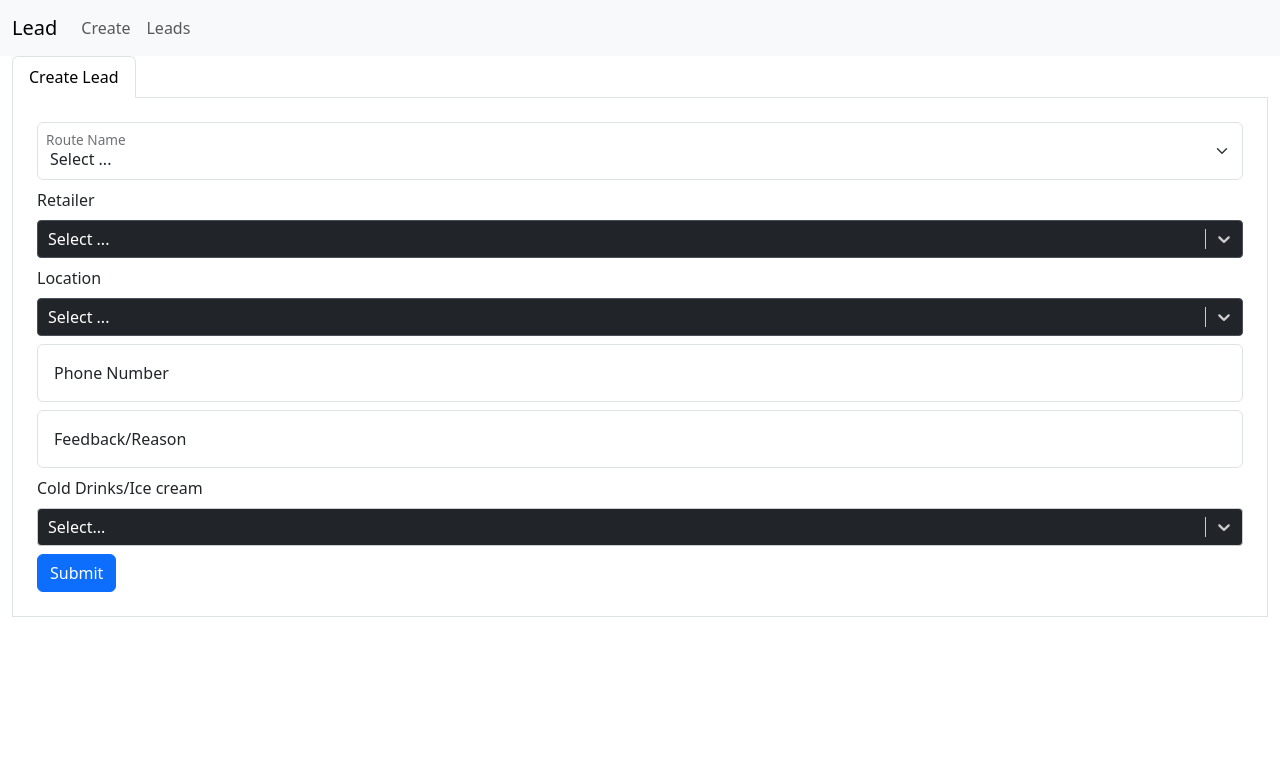
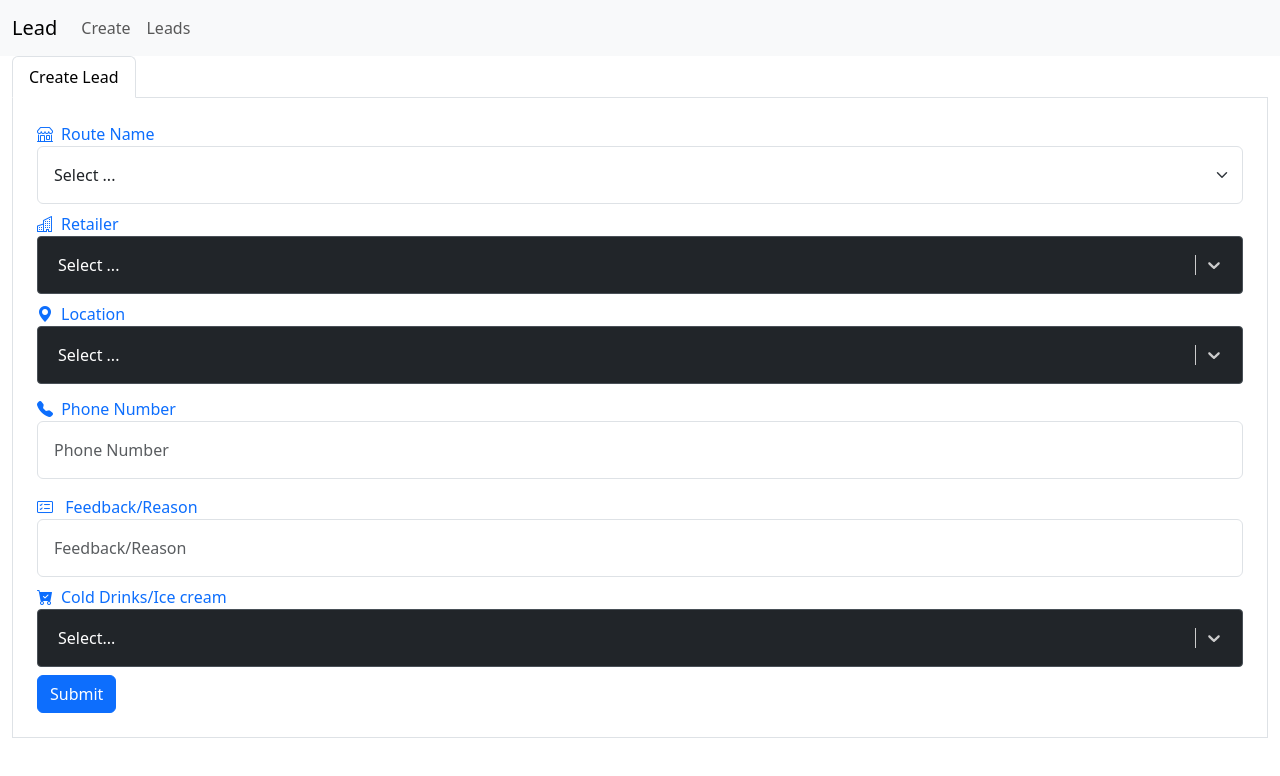
Before and after one commit to mujahed08/lead-app, a React app: page /lead in a window 1280 px wide. Shown: the top 776 px of the page. Built offline with nearby package versions, Linux system fonts and the light colour scheme; the HTML template or start-up script is replaced by a standard one.

Commit message:
icons on create page

```diff
--- a/src/data/index.ts
+++ b/src/data/index.ts
@@ -61,18 +61,30 @@ export const locationNames = [
     {"value" : "SARFARAZ NAGAR", "label" : "SARFARAZ NAGAR", }
 ]
 
+
+
+
 export const productNames = [
-    {"value" : "Jeera - 10", "label" : "Jeeera - 10"},
-    {"value" : "Jeera - 15", "label" : "Jeeera - 15"},
-    {"value" : "Jeera - 20", "label" : "Jeeera - 20"},
-    {"value" : "LEMON - 10", "label" : "LEMON - 10"},
-    {"value" : "LEMON - 15", "label" : "LEMON - 15"},
-    {"value" : "LEMON - 20", "label" : "LEMON - 20"},
-    {"value" : "COLA - 10", "label" : "COLA - 10"},
-    {"value" : "COLA - 15", "label" : "COLA - 15"},
-    {"value" : "COLA - 20", "label" : "COLA - 20"},
-    {"value" : "APP.FIZZY - 10", "label" : "APP.FIZZY - 10"},
-    {"value" : "APP.FIZZY - 15", "label" : "APP.FIZZY - 15"},
-    {"value" : "APP.FIZZY - 20", "label" : "APP.FIZZY - 20"}
+    // {"value" : "Jeera - 10", "label" : "Jeeera - 10"},
+    // {"value" : "Jeera - 15", "label" : "Jeeera - 15"},
+    // {"value" : "Jeera - 20", "label" : "Jeeera - 20"},
+    // {"value" : "LEMON - 10", "label" : "LEMON - 10"},
+    // {"value" : "LEMON - 15", "label" : "LEMON - 15"},
+    // {"value" : "LEMON - 20", "label" : "LEMON - 20"},
+    // {"value" : "COLA - 10", "label" : "COLA - 10"},
+    // {"value" : "COLA - 15", "label" : "COLA - 15"},
+    // {"value" : "COLA - 20", "label" : "COLA - 20"},
+    // {"value" : "APP.FIZZY - 10", "label" : "APP.FIZZY - 10"},
+    // {"value" : "APP.FIZZY - 15", "label" : "APP.FIZZY - 15"},
+    // {"value" : "APP.FIZZY - 20", "label" : "APP.FIZZY - 20"}
 
 ]
+
+for(let i=1; i<=10; i++){
+    let productName1 = {'value':`Jeera-${i}`, 'label' : `Jeeera - ${i}`};
+    let productName2 = {'value':`LEMON-${i}`, 'label' : `LEMON - ${i}`};
+    let productName3 = {'value':`COLA-${i}`, 'label' : `COLA - ${i}`};
+    let productName4 = {'value':`APP.FIZZY-${i}`, 'label' : `APP.FIZZY - ${i}`};
+    productNames.push(productName1, productName2,productName3,productName4)
+
+}
--- a/src/views/lead/index.tsx
+++ b/src/views/lead/index.tsx
@@ -104,17 +104,18 @@ export default () => {
           noValidate
           onSubmit={handleSubmit}
         >
-            <div className="form-floating">
-                <select onChange={e => setRouteName(e.target.value)} className="form-select" id="floatingSelect" aria-label="Floating label select example">
+             <div className="">{/* className= formfloting */}
+            <label htmlFor="floatingSelect"><span className="bi bi-shop text-primary"></span><span className="ms-2 text-primary">Route Name</span> </label>
+                <select onChange={e => setRouteName(e.target.value)} className="form-select p-3" id="floatingSelect" aria-label="Floating label select example">
                     <option value="">Select ...</option>
                     <option value="DARGA RD">DARGA RD</option>
                     <option value="VIDYA NGR /MADINA PATTY">VIDYA NGR /MADINA PATTY</option>
                     <option value="WANGI RD/BASMAT RD">WANGI RD/BASMAT RD</option>
                 </select>
-                <label htmlFor="floatingSelect">Route Name</label>
+
             </div>
           <div>
-            <label htmlFor="retail" className="form-label">Retailer</label>
+            <label htmlFor="retail" className="form-label mb-0"><span className="bi bi-buildings text-primary"></span><span className="ms-2 text-primary">Retailer</span> </label>
             <CreatableSelect isClearable options={options}
               onChange={handleChangeRetailer} placeholder="Select ..."
               styles={{
@@ -122,7 +123,8 @@ export default () => {
                   ...baseStyles,
                   backgroundColor: "#212529",
                   borderColor: "#495057",
-                  color: "#fff !important"
+                  color: "#fff !important",
+                  padding:'10px'
                 }),
                 option: (styles) => ({
                   ...styles,
@@ -151,7 +153,7 @@ export default () => {
             />
           </div>
           <div>
-            <label htmlFor="location" className="form-label">Location</label>
+            <label htmlFor="location" className="form-label mb-0"><span className="bi bi-geo-alt-fill text-primary "></span><span className="ms-2 text-primary">Location</span> </label>
             <CreatableSelect
               isClearable
               options={locations}
@@ -162,7 +164,10 @@ export default () => {
                   ...baseStyles,
                   backgroundColor: "#212529",
                   borderColor: "#495057",
-                  color: "#fff !important"
+                  color: "#fff !important",
+                  padding:'10px',
+                  marginBottom:"5px"
+
                 }),
                 option: (styles) => ({
                   ...styles,
@@ -190,33 +195,37 @@ export default () => {
               }}
             />
           </div>
-          <div className="form-floating">
+          <div className=" mb-2"> {/*classNAme: form-floating */}
+          <label htmlFor="phone_noText" className="form-label mb-0">
+          <span className="bi bi-telephone-fill text-primary"></span>
+          <span className="ms-1 text-primary"> Phone Number</span>
+            </label>
             <input
               type="text"
-              className="form-control"
+              className="form-control p-3 text-light"
               id="phone_noText"
-              placeholder="placeholder"
+              placeholder="Phone Number"
               onChange={(e) => setMobile(e.target.value)}
             />
-            <label htmlFor="phone_noText" className="form-label ms-2">
-              Phone Number
+
+          </div>
+          <div className="">{/*classNAme: form-floating */}
+          <label htmlFor="feedbackText" className="form-label mb-0 ">
+            <span className="bi bi-card-checklist text-primary"></span>
+            <span className="ms-2 text-primary"> Feedback/Reason</span>
             </label>
-          </div>
-          <div className="form-floating">
             <input
               type="text"
-              className="form-control"
+              className="form-control p-3 text-light"
               id="feedbackText"
-              placeholder="placeholder"
+              placeholder="Feedback/Reason"
               onChange={(e) => setFeedback(e.target.value)}
             />
-            <label htmlFor="feedbackText" className="form-label ms-2">
-              Feedback/Reason
-            </label>
           </div>
           <div>
-            <label htmlFor="ice" className="form-label">
-              Cold Drinks/Ice cream
+            <label htmlFor="ice" className="form-label mb-0">
+            <span className="bi bi-cart-check-fill text-primary"></span>
+            <span className="ms-2 text-primary">Cold Drinks/Ice cream</span>
             </label>
             <CreatableSelect
               isMulti
@@ -227,7 +236,9 @@ export default () => {
                 control: (baseStyles) => ({
                   ...baseStyles,
                   color: "#fff !important",
-                  backgroundColor: "#212529"
+                  backgroundColor: "#212529",
+                  borderColor: "#495057",
+                  padding:'10px'
                 }),
                 option: (styles) => ({
                   ...styles,
--- a/src/views/leads/index.tsx
+++ b/src/views/leads/index.tsx
@@ -54,7 +54,7 @@ export default () => {
                 </li>
                 <li className="list-group-item">
                   <label htmlFor="retailer">
-                    <span className="bi bi-shop text-primary"></span><span className="ms-2 text-primary">Retailer</span>
+                    <span className="bi bi-buildings text-primary"></span><span className="ms-2 text-primary">Retailer</span>
                     </label>
                   <p>
                     <strong className=" "><span className="ms-1 ">{lead.retailer}</span></strong>
```
